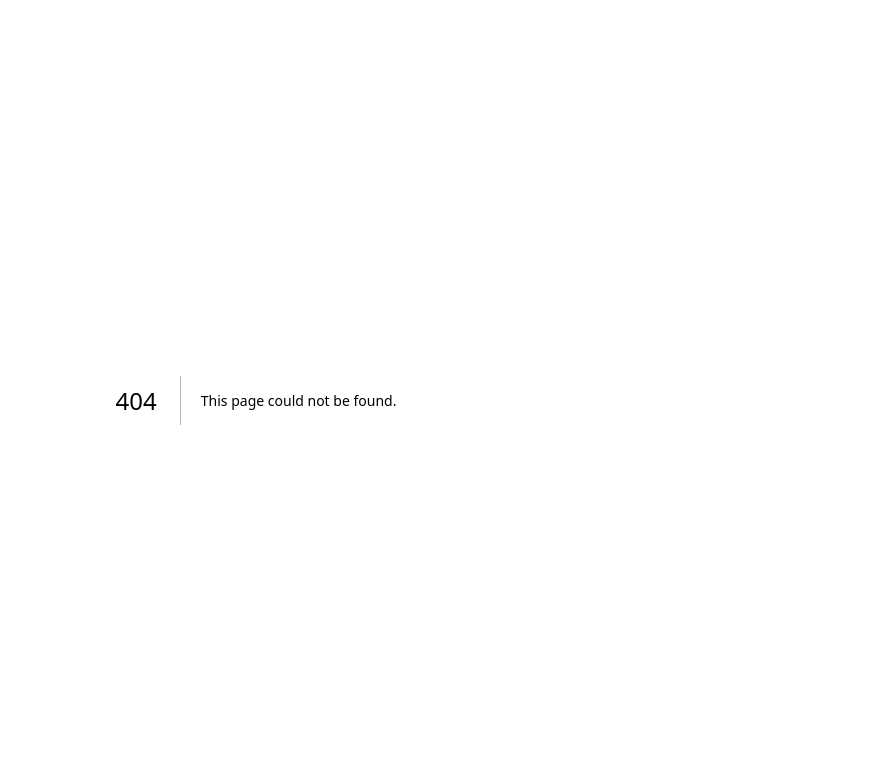
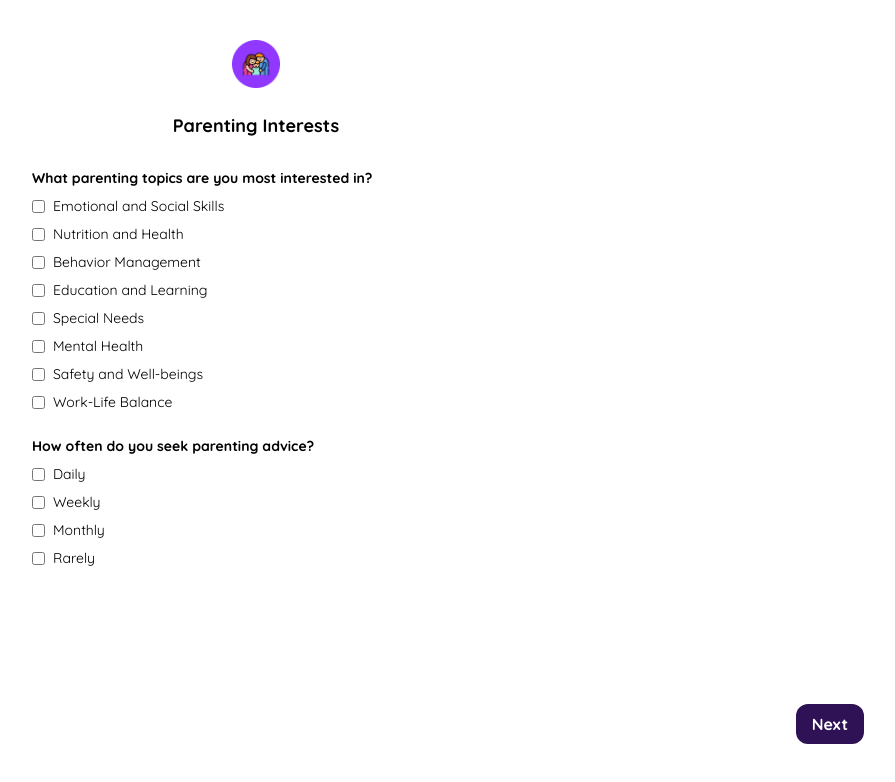
Before and after one commit to farhanfahreezy/garudahack5.0, a Next.js app: page /test2 in a window 1280 px wide. Before the commit this address had no page. Shown: the top 782 px of the page, without its empty margins (384-1279 px from the left). Built offline with nearby package versions, Linux system fonts and the light colour scheme.

Commit message:
feat: personalized questions

```diff
--- a/package.json
+++ b/package.json
@@ -23,6 +23,7 @@
     "react-dom": "^18",
     "react-hot-toast": "^2.4.1",
     "react-icons": "^5.2.1",
+    "react-select": "^5.8.0",
     "superjson": "^2.2.1",
     "vitest": "^2.0.2",
     "zod": "^3.23.8"
--- /dev/null
+++ b/src/app/(site)/loading/page.tsx
@@ -0,0 +1,47 @@
+"use client";
+
+import React, { useEffect, useState } from 'react';
+import { useRouter } from 'next/navigation';
+import { FaCheckCircle } from 'react-icons/fa';
+
+const LoadingPage: React.FC = () => {
+  const [loading, setLoading] = useState(true);
+  const [showCheck, setShowCheck] = useState(false);
+  const router = useRouter();
+
+  useEffect(() => {
+    const timer = setTimeout(() => {
+      setLoading(false);
+      setShowCheck(true);
+      const redirectTimer = setTimeout(() => {
+        router.push('/home');
+      }, 1000); // Delay before redirecting to /home
+
+      return () => clearTimeout(redirectTimer);
+    }, 3000);
+
+    return () => clearTimeout(timer);
+  }, [router]);
+
+  return (
+    <div className="flex flex-col items-center justify-center h-screen w-screen bg-white">
+      {loading && (
+        <>
+          <div className="flex items-center justify-center mb-4">
+            <div className="loader ease-linear rounded-full border-8 border-t-8 border-purple-200 h-32 w-32"></div>
+          </div>
+          <p className="text-lg font-semibold text-purple-700 text-center">
+            Please wait, our AI assistant is trying to understand your preferences...
+          </p>
+        </>
+      )}
+      {showCheck && (
+        <div className="flex items-center justify-center">
+          <FaCheckCircle className="text-green-500 text-9xl" />
+        </div>
+      )}
+    </div>
+  );
+};
+
+export default LoadingPage;
--- /dev/null
+++ b/src/app/(site)/test1/page.tsx
@@ -0,0 +1,56 @@
+"use client";
+
+import React from 'react';
+import Select from 'react-select';
+
+const Home: React.FC = () => {
+  const optionsAgeRange = [
+    { value: 'newborn', label: 'Newborn' },
+    { value: 'infant', label: 'Infant' },
+    { value: 'toddler', label: 'Toddler' },
+    { value: 'preschooler', label: 'Preschooler' },
+    { value: 'school-aged', label: 'School-aged' },
+    { value: 'teenager', label: 'Teenager' },
+  ];
+
+  return (
+    <div className="flex flex-col items-center justify-start h-full w-full p-4">
+      <div className="flex flex-col items-center w-full max-w-md">
+        {/* Logo */}
+        <img src="/test/logo.png" alt="Logo" className="w-12 h-12 mb-6 mt-6" />
+
+        <div className="text-lg font-bold mb-7">Parenting Stage</div>
+
+        {/* Question 1 */}
+        <div className="w-full mb-4">
+          <div className="text-sm font-bold mb-2">What is the age range of your child(ren)?</div>
+          <Select
+            isMulti
+            options={optionsAgeRange}
+            className="w-full"
+            classNamePrefix="react-select"
+          />
+        </div>
+
+        {/* Question 2 */}
+        <div className="w-full mb-4">
+          <div className="text-sm font-bold mb-2">Are you a first-time parent?</div>
+          <select className="w-full p-2 border border-gray-300 rounded-md">
+            <option value="">Select an option</option>
+            <option value="1">Yes</option>
+            <option value="0">No</option>
+          </select>
+        </div>
+      </div>
+
+      <a href='/test2'>
+        <button className="absolute bottom-4 right-4 bg-[#2F1155] text-white font-bold py-2 px-4 rounded-xl mb-10 mr-4">
+                Next
+        </button>
+      </a>
+
+    </div>
+  );
+};
+
+export default Home;
--- /dev/null
+++ b/src/app/(site)/test2/page.tsx
@@ -0,0 +1,90 @@
+"use client";
+
+import React, { useState } from 'react';
+
+const Home: React.FC = () => {
+  const optionsAgeRange = [
+    { value: 'EmotionalAndSocSkills', label: 'Emotional and Social Skills' },
+    { value: 'NutritionAndHealth', label: 'Nutrition and Health' },
+    { value: 'BehaviorManag', label: 'Behavior Management' },
+    { value: 'EducationAndLearning', label: 'Education and Learning' },
+    { value: 'SpecialNeeds', label: 'Special Needs' },
+    { value: 'MentalHealth', label: 'Mental Health' },
+    { value: 'SafetyAndWB', label: 'Safety and Well-beings' },
+    { value: 'WorklifeBalance', label: 'Work-Life Balance' },
+  ];
+
+  const optionsFrequency = [
+    { value: 'daily', label: 'Daily' },
+    { value: 'weekly', label: 'Weekly' },
+    { value: 'monthly', label: 'Monthly' },
+    { value: 'rarely', label: 'Rarely' },
+  ];
+
+  const [selectedAgeRange, setSelectedAgeRange] = useState<string[]>([]);
+  const [selectedFrequency, setSelectedFrequency] = useState<string[]>([]);
+
+  const handleCheckboxChange = (value: string, setSelected: React.Dispatch<React.SetStateAction<string[]>>) => {
+    setSelected((prev) =>
+      prev.includes(value) ? prev.filter((item) => item !== value) : [...prev, value]
+    );
+  };
+
+  return (
+    <div className="flex flex-col items-center justify-start h-full w-full p-4">
+      <div className="flex flex-col items-center w-full max-w-md">
+        {/* Logo */}
+        <img src="/test/logo.png" alt="Logo" className="w-12 h-12 mb-6 mt-6" />
+
+        <div className="text-lg font-bold mb-7">Parenting Interests</div>
+
+        {/* Question 1 */}
+        <div className="w-full mb-4">
+          <div className="text-sm font-bold mb-2">What parenting topics are you most interested in?</div>
+          {optionsAgeRange.map((option) => (
+            <div key={option.value} className="flex items-center mb-2">
+              <input
+                type="checkbox"
+                id={option.value}
+                value={option.value}
+                checked={selectedAgeRange.includes(option.value)}
+                onChange={() => handleCheckboxChange(option.value, setSelectedAgeRange)}
+                className="mr-2"
+              />
+              <label htmlFor={option.value} className="text-sm">{option.label}</label>
+            </div>
+          ))}
+        </div>
+
+        {/* Question 2 */}
+        <div className="w-full mb-4">
+          <div className="text-sm font-bold mb-2">How often do you seek parenting advice?</div>
+          {optionsFrequency.map((option) => (
+            <div key={option.value} className="flex items-center mb-2">
+              <input
+                type="checkbox"
+                id={option.value}
+                value={option.value}
+                checked={selectedFrequency.includes(option.value)}
+                onChange={() => handleCheckboxChange(option.value, setSelectedFrequency)}
+                className="mr-2"
+              />
+              <label htmlFor={option.value} className="text-sm">{option.label}</label>
+            </div>
+          ))}
+        </div>
+      </div>
+
+      {/* Next Button */}
+      <a href='/test3'>
+        <button
+          className={`absolute bottom-4 right-4 bg-[#2F1155] text-white font-bold py-2 px-4 rounded-xl mb-10 mr-4`}
+        >
+          Next
+        </button>
+      </a>
+    </div>
+  );
+};
+
+export default Home;
--- /dev/null
+++ b/src/app/(site)/test3/page.tsx
@@ -0,0 +1,56 @@
+"use client";
+
+import React from 'react';
+import Select from 'react-select';
+
+const Home: React.FC = () => {
+  const optionsAgeRange = [
+    { value: 'ChildPsycholog', label: 'Child Psychologist' },
+    { value: 'Pedia', label: 'Pediatrician' },
+    { value: 'ParentingCoach', label: 'Parenting Coach' },
+    { value: 'FamTherapist', label: 'Family Therapist' },
+    { value: 'ChildDev', label: 'Child Development Specialist' },
+  ];
+
+  return (
+    <div className="flex flex-col items-center justify-start h-full w-full p-4">
+      <div className="flex flex-col items-center w-full max-w-md">
+        {/* Logo */}
+        <img src="/test/logo.png" alt="Logo" className="w-12 h-12 mb-6 mt-6" />
+
+        <div className="text-lg font-bold mb-7">Expert Interaction</div>
+
+        {/* Question 2 */}
+        <div className="w-full mb-4">
+          <div className="text-sm font-bold mb-2">Are you interested in consulting with parenting experts?</div>
+          <select className="w-full p-2 border border-gray-300 rounded-md">
+            <option value="">Select an option</option>
+            <option value="1">Yes</option>
+            <option value="0">No</option>
+          </select>
+        </div>
+
+        {/* Question 1 */}
+        <div className="w-full mb-4">
+          <div className="text-sm font-bold mb-2">What type of experts are you looking to consult?</div>
+          <Select
+            isMulti
+            options={optionsAgeRange}
+            className="w-full"
+            classNamePrefix="react-select"
+          />
+        </div>
+
+      </div>
+
+      <a href='/loading'>
+        <button className="absolute bottom-4 right-4 bg-[#2F1155] text-white font-bold py-2 px-4 rounded-xl mb-10 mr-4">
+                Next
+        </button>
+      </a>
+
+    </div>
+  );
+};
+
+export default Home;
--- a/src/app/globals.css
+++ b/src/app/globals.css
@@ -29,3 +29,13 @@
 ::-webkit-scrollbar-thumb:hover {
   background-color: var(--tertiary);
 }
+
+@keyframes spin {
+  0% { transform: rotate(0deg); }
+  100% { transform: rotate(360deg); }
+}
+
+.loader {
+  border-top-color: #2F1155;
+  animation: spin 1s linear infinite;
+}
```
Also changed, not shown: public/test/logo.png (added), 1 other file (tests, documents, lock files or other folders).
